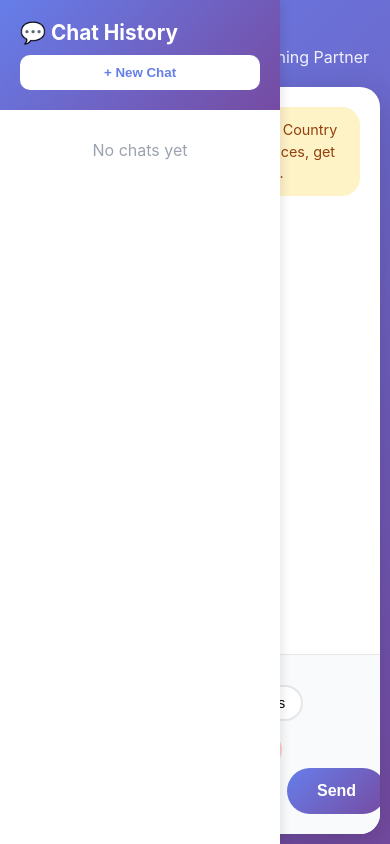
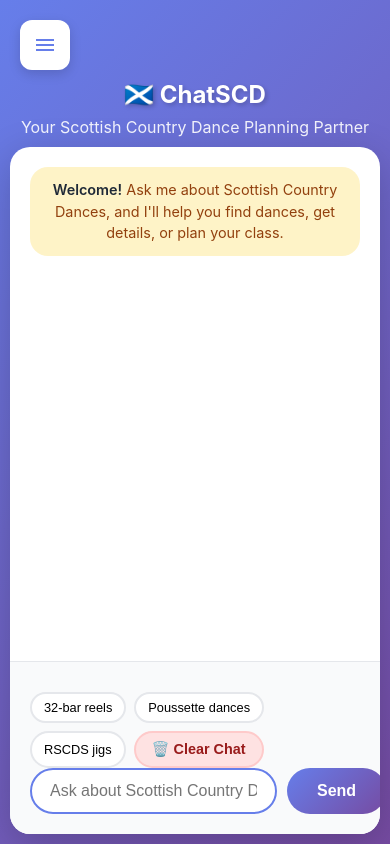
Before and after one commit to ibbo/rowan, a FastAPI app: page / in a window 390 px wide. Run offline with FastAPI, Linux system fonts and the light colour scheme; data that the repository does not hold is empty; parts of the project's set-up code (start-up, migrations or seed data) failed here and were passed over; some libraries are stand-ins or nearby versions.

Commit message:
Fix chat sidebar positioning

```diff
--- a/templates/index.html
+++ b/templates/index.html
@@ -60,8 +60,8 @@
         }
 
         .sidebar-toggle {
-            position: absolute;
-            right: -40px;
+            position: fixed;
+            left: 280px;
             top: 20px;
             width: 40px;
             height: 40px;
@@ -73,8 +73,12 @@
             align-items: center;
             justify-content: center;
             box-shadow: 2px 2px 8px rgba(0,0,0,0.1);
-            transition: all 0.2s;
+            transition: left 0.3s ease;
             z-index: 101;
+        }
+
+        .sidebar-toggle.collapsed {
+            left: 0;
         }
 
         .sidebar-toggle:hover {
@@ -88,7 +92,7 @@
             transition: transform 0.3s ease;
         }
 
-        .sidebar.collapsed .sidebar-toggle svg {
+        .sidebar-toggle.collapsed svg {
             transform: rotate(180deg);
         }
 
@@ -464,31 +468,104 @@
             border-color: #fca5a5;
         }
 
+        /* Mobile menu button */
+        .mobile-menu-btn {
+            display: none;
+            position: fixed;
+            top: 20px;
+            left: 20px;
+            width: 50px;
+            height: 50px;
+            background: white;
+            border: none;
+            border-radius: 12px;
+            cursor: pointer;
+            z-index: 1001;
+            box-shadow: 0 4px 12px rgba(0,0,0,0.15);
+            transition: all 0.2s;
+        }
+
+        .mobile-menu-btn:hover {
+            transform: scale(1.05);
+            box-shadow: 0 6px 16px rgba(0,0,0,0.2);
+        }
+
+        .mobile-menu-btn svg {
+            width: 24px;
+            height: 24px;
+            fill: #667eea;
+        }
+
+        /* Mobile overlay */
+        .sidebar-overlay {
+            display: none;
+            position: fixed;
+            top: 0;
+            left: 0;
+            right: 0;
+            bottom: 0;
+            background: rgba(0, 0, 0, 0.5);
+            z-index: 999;
+        }
+
+        .sidebar-overlay.active {
+            display: block;
+        }
+
         /* Mobile responsiveness */
         @media (max-width: 768px) {
+            .mobile-menu-btn {
+                display: flex;
+                align-items: center;
+                justify-content: center;
+            }
+
             .sidebar {
                 position: fixed;
                 left: 0;
                 top: 0;
                 height: 100vh;
                 z-index: 1000;
-                transform: translateX(-280px);
+                transform: translateX(-100%);
+                transition: transform 0.3s ease;
             }
 
-            .sidebar:not(.collapsed) {
-                transform: translateX(0);
+            .sidebar.mobile-open {
+                transform: translateX(0) !important;
+            }
+
+            .sidebar.collapsed {
+                transform: translateX(-100%);
             }
 
             .sidebar-toggle {
-                right: -50px;
+                display: none;
             }
 
             .main-content {
-                padding: 10px;
+                padding: 80px 10px 10px 10px;
             }
 
             .header h1 {
                 font-size: 1.5rem;
+            }
+
+            .header {
+                margin-bottom: 10px;
+            }
+
+            .examples {
+                flex-wrap: wrap;
+                gap: 8px;
+            }
+
+            .example-btn {
+                font-size: 0.8rem;
+                padding: 6px 12px;
+            }
+
+            .message-content {
+                max-width: 85%;
             }
         }
 
@@ -615,16 +692,28 @@
 </head>
 <body>
     <div class="container">
+        <!-- Mobile menu button -->
+        <button class="mobile-menu-btn" id="mobile-menu-btn" onclick="toggleMobileSidebar()" aria-label="Toggle menu">
+            <svg viewBox="0 0 24 24" xmlns="http://www.w3.org/2000/svg">
+                <path d="M3 18h18v-2H3v2zm0-5h18v-2H3v2zm0-7v2h18V6H3z"/>
+            </svg>
+        </button>
+
+        <!-- Sidebar overlay for mobile -->
+        <div class="sidebar-overlay" id="sidebar-overlay" onclick="toggleMobileSidebar()"></div>
+
+        <!-- Desktop sidebar toggle button -->
+        <button class="sidebar-toggle collapsed" id="sidebar-toggle" onclick="toggleSidebar()" aria-label="Toggle sidebar">
+            <svg viewBox="0 0 24 24" xmlns="http://www.w3.org/2000/svg">
+                <path d="M15.41 7.41L14 6l-6 6 6 6 1.41-1.41L10.83 12z"/>
+            </svg>
+        </button>
+
         <!-- Sidebar with chat sessions -->
-        <div class="sidebar" id="sidebar">
+        <div class="sidebar collapsed" id="sidebar">
             <div class="sidebar-header">
                 <h2>💬 Chat History</h2>
                 <button class="new-chat-btn" onclick="createNewChat()">+ New Chat</button>
-                <button class="sidebar-toggle" onclick="toggleSidebar()" aria-label="Toggle sidebar">
-                    <svg viewBox="0 0 24 24" xmlns="http://www.w3.org/2000/svg">
-                        <path d="M15.41 7.41L14 6l-6 6 6 6 1.41-1.41L10.83 12z"/>
-                    </svg>
-                </button>
             </div>
             <div class="sessions-list" id="sessions-list">
                 <!-- Sessions will be loaded here -->
@@ -972,7 +1061,7 @@
                     data.sessions.forEach(session => {
                         const sessionDiv = document.createElement('div');
                         sessionDiv.className = 'session-item' + (session.session_id === sessionId ? ' active' : '');
-                        sessionDiv.onclick = () => switchToSession(session.session_id);
+                        sessionDiv.onclick = () => switchToSessionMobile(session.session_id);
 
                         const timeAgo = formatTimeAgo(session.last_active);
 
@@ -1127,19 +1216,63 @@
             }
         }
 
-        // Toggle sidebar collapse/expand
+        // Toggle sidebar collapse/expand (desktop)
         function toggleSidebar() {
             const sidebar = document.getElementById('sidebar');
+            const toggle = document.getElementById('sidebar-toggle');
             const isCollapsed = sidebar.classList.toggle('collapsed');
+            toggle.classList.toggle('collapsed');
 
             // Save state to localStorage
             localStorage.setItem('chatSCD_sidebarCollapsed', isCollapsed);
         }
 
+        // Toggle mobile sidebar
+        function toggleMobileSidebar() {
+            const sidebar = document.getElementById('sidebar');
+            const overlay = document.getElementById('sidebar-overlay');
+
+            const isOpen = sidebar.classList.contains('mobile-open');
+
+            if (isOpen) {
+                // Closing: remove mobile-open, add collapsed
+                sidebar.classList.remove('mobile-open');
+                sidebar.classList.add('collapsed');
+                overlay.classList.remove('active');
+            } else {
+                // Opening: remove collapsed, add mobile-open
+                sidebar.classList.remove('collapsed');
+                sidebar.classList.add('mobile-open');
+                overlay.classList.add('active');
+            }
+        }
+
+        // Close mobile sidebar when clicking a session
+        function switchToSessionMobile(sessionId) {
+            switchToSession(sessionId);
+
+            // Close sidebar on mobile after selecting
+            if (window.innerWidth <= 768) {
+                toggleMobileSidebar();
+            }
+        }
+
         // Restore sidebar state from localStorage
         function restoreSidebarState() {
-            const isCollapsed = localStorage.getItem('chatSCD_sidebarCollapsed') === 'true';
-            if (isCollapsed) {
+            // Only restore collapsed state on desktop
+            if (window.innerWidth > 768) {
+                const isCollapsed = localStorage.getItem('chatSCD_sidebarCollapsed') === 'true';
+                const sidebar = document.getElementById('sidebar');
+                const toggle = document.getElementById('sidebar-toggle');
+                if (isCollapsed) {
+                    sidebar.classList.add('collapsed');
+                    toggle.classList.add('collapsed');
+                } else {
+                    sidebar.classList.remove('collapsed');
+                    toggle.classList.remove('collapsed');
+                }
+            } else {
+                // On mobile, always start collapsed
                 document.getElementById('sidebar').classList.add('collapsed');
             }
         }
```
